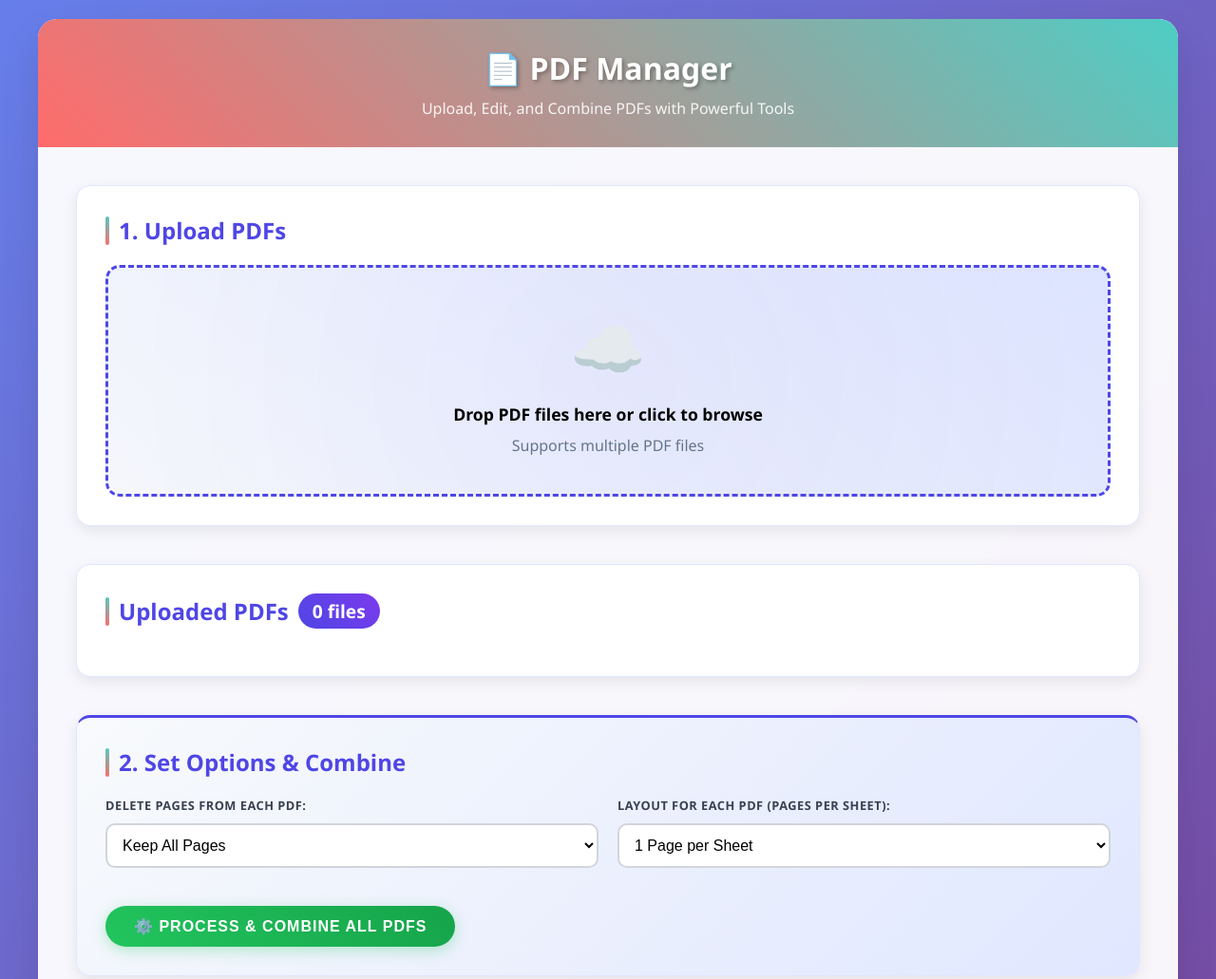
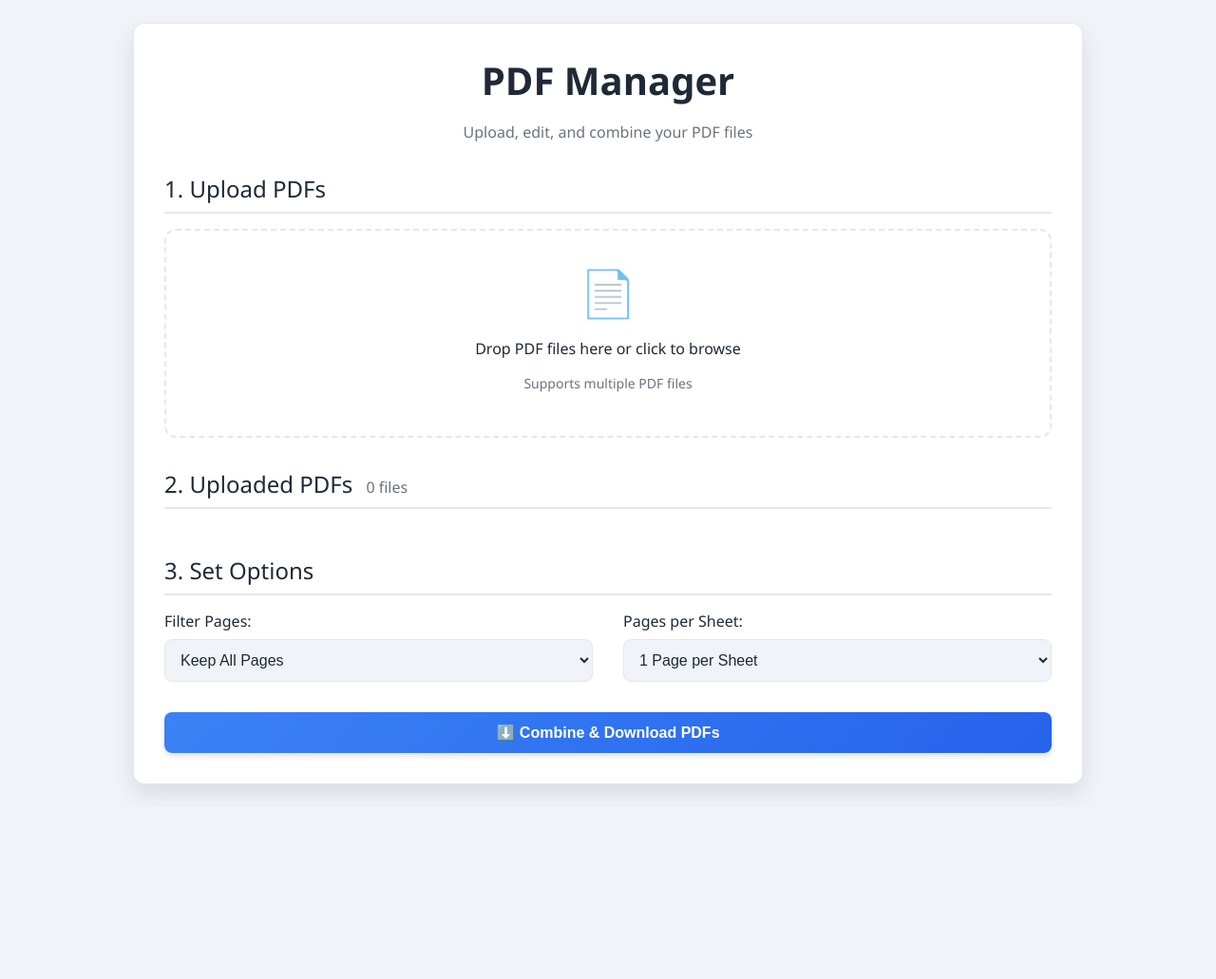
Before and after one commit to Rajveer2009/PDF-Manager, a plain HTML site: page index.html in a window 1280 px wide. Shown: the top 1031 px of the page at 95% size. After the commit the page ends 850 px from the top, so only its background shows below. Drawn offline with Linux system fonts and the light colour scheme.

Commit message:
style: Changed the style of the website

```diff
--- a/index.html
+++ b/index.html
@@ -3,40 +3,33 @@
     <head>
         <meta charset="UTF-8" />
         <meta name="viewport" content="width=device-width, initial-scale=1.0" />
-        <title>PDF Manager - Upload, Edit & Combine</title>
-        <link rel="stylesheet" href="style.css" />
-        <link rel="icon" href="favicon.ico" type="image/x-icon">
+        <title>PDF Manager</title>
         <script src="https://cdnjs.cloudflare.com/ajax/libs/pdf-lib/1.17.1/pdf-lib.min.js"></script>
+        <link rel="stylesheet" href="styles.css" />
+        <link rel="icon" href="favicon.ico" type="image/x-icon" />
     </head>
     <body>
         <div class="container">
             <div class="header">
-                <h1>📄 PDF Manager</h1>
-                <p>Upload, Edit, and Combine PDFs with Powerful Tools</p>
+                <h1>PDF Manager</h1>
+                <p>Upload, edit, and combine your PDF files</p>
             </div>
-
-            <div class="main-content">
             <div class="section">
                 <h2>1. Upload PDFs</h2>
                 <div
                     class="upload-area"
                     onclick="document.getElementById('fileInput').click()"
                 >
-                        <div class="upload-content">
-                            <div class="upload-icon">☁️</div>
+                    <div class="upload-icon">📄</div>
+                    <p>Drop PDF files here or click to browse</p>
                     <p
                         style="
-                                    font-size: 1.1em;
-                                    margin-bottom: 10px;
-                                    font-weight: 600;
+                            font-size: 0.875rem;
+                            color: var(--secondary-text);
                         "
                     >
-                                Drop PDF files here or click to browse
-                            </p>
-                            <p style="color: #64748b">
                         Supports multiple PDF files
                     </p>
-                        </div>
                 </div>
                 <input
                     type="file"
@@ -46,20 +39,21 @@
                     accept=".pdf"
                 />
             </div>
-
             <div class="section">
                 <h2>
-                        Uploaded PDFs
+                    2. Uploaded PDFs
                     <span id="fileCount" class="file-count">0 files</span>
                 </h2>
+                <div
+                    id="uploadedFilesList"
+                    class="file-preview-container"
+                ></div>
             </div>
-
-                <div class="section combine-section">
-                    <h2>2. Set Options & Combine</h2>
-
+            <div class="section">
+                <h2>3. Set Options</h2>
                 <div class="controls">
                     <div class="control-group">
-                            <label>Delete Pages From Each PDF:</label>
+                        <label>Filter Pages:</label>
                         <select id="globalDeleteOption">
                             <option value="none">Keep All Pages</option>
                             <option value="odd">Delete Odd Pages</option>
@@ -67,9 +61,7 @@
                         </select>
                     </div>
                     <div class="control-group">
-                            <label
-                                >Layout For Each PDF (Pages per Sheet):</label
-                            >
+                        <label>Pages per Sheet:</label>
                         <select id="globalLayoutOption">
                             <option value="1">1 Page per Sheet</option>
                             <option value="2">
@@ -78,12 +70,10 @@
                         </select>
                     </div>
                 </div>
-
+            </div>
             <button id="combineBtn" class="btn btn-success">
-                        ⚙️ Process & Combine All PDFs
+                ⬇️ Combine & Download PDFs
             </button>
-                </div>
-
             <div id="progressSection" style="display: none">
                 <div class="progress-bar">
                     <div id="progressFill" class="progress-fill"></div>
@@ -91,7 +81,6 @@
                 <div id="status" class="status"></div>
             </div>
         </div>
-        </div>
         <script src="script.js"></script>
     </body>
 </html>
--- a/script.js
+++ b/script.js
@@ -4,6 +4,7 @@ let uploadedPDFs = [];
 const fileInput = document.getElementById("fileInput");
 const uploadArea = document.querySelector(".upload-area");
 const fileCount = document.getElementById("fileCount");
+const uploadedFilesList = document.getElementById("uploadedFilesList");
 const combineBtn = document.getElementById("combineBtn");
 const progressSection = document.getElementById("progressSection");
 const progressFill = document.getElementById("progressFill");
@@ -14,9 +15,11 @@ uploadArea.addEventListener("dragover", (e) => {
     e.preventDefault();
     uploadArea.classList.add("dragover");
 });
+
 uploadArea.addEventListener("dragleave", () => {
     uploadArea.classList.remove("dragover");
 });
+
 uploadArea.addEventListener("drop", (e) => {
     e.preventDefault();
     uploadArea.classList.remove("dragover");
@@ -25,6 +28,7 @@ uploadArea.addEventListener("drop", (e) => {
     );
     handleFiles(files);
 });
+
 fileInput.addEventListener("change", (e) => {
     handleFiles(Array.from(e.target.files));
 });
@@ -43,30 +47,59 @@ async function handleFiles(files) {
             uploadedPDFs.push(pdf);
         }
     }
+    updatePDFList();
+}
+
+function updatePDFList() {
+    uploadedFilesList.innerHTML = "";
+    uploadedPDFs.forEach((pdf) => {
+        const previewEl = document.createElement("div");
+        previewEl.className = "file-preview";
+        previewEl.innerHTML = `
+            <span class="file-name">${pdf.name}</span>
+            <button class="remove-btn" data-id="${pdf.id}">✖</button>
+        `;
+        uploadedFilesList.appendChild(previewEl);
+    });
     fileCount.textContent = `${uploadedPDFs.length} files`;
 }
 
+uploadedFilesList.addEventListener("click", (e) => {
+    if (e.target.classList.contains("remove-btn")) {
+        const fileId = parseFloat(e.target.dataset.id);
+        uploadedPDFs = uploadedPDFs.filter(
+            (pdf) => pdf.id !== fileId,
+        );
+        updatePDFList();
+    }
+});
+
 combineBtn.addEventListener("click", async () => {
     if (uploadedPDFs.length < 1) {
-        showStatus("Please upload at least 1 PDF to process", "error");
+        showStatus(
+            "Please upload at least 1 PDF to process",
+            "error",
+        );
         return;
     }
 
     showProgress("Processing and Combining PDFs...", "info");
-
     const { PDFDocument, PageSizes, rgb, StandardFonts } = PDFLib;
     const globalDeleteOption = document.getElementById("globalDeleteOption").value;
     const globalLayoutOption = document.getElementById("globalLayoutOption").value;
 
     try {
         const finalCombinedPdf = await PDFDocument.create();
-        const timesRomanFont = await finalCombinedPdf.embedFont(StandardFonts.TimesRoman);
-        const timesRomanBoldFont = await finalCombinedPdf.embedFont(StandardFonts.TimesRomanBold);
+        const timesRomanBoldFont = await finalCombinedPdf.embedFont(
+            StandardFonts.TimesRomanBold,
+        );
         let combinedPageCount = 0;
 
         for (let i = 0; i < uploadedPDFs.length; i++) {
             const pdf = uploadedPDFs[i];
-            updateProgressBar(((i + 1) / uploadedPDFs.length) * 100);
+            updateProgressBar(
+                ((i + 1) / uploadedPDFs.length) * 100,
+            );
 
             // Step 1: Load the source document
             const sourceDoc = await PDFDocument.load(pdf.data);
@@ -100,7 +133,9 @@ combineBtn.addEventListener("click", async () => {
                     sourceDoc,
                     pagesToKeep,
                 );
-                copiedPages.forEach((page) => tempDoc.addPage(page));
+                copiedPages.forEach((page) =>
+                    tempDoc.addPage(page),
+                );
             } else {
                 // If no pages are to be deleted, use the original source document
                 tempDoc = sourceDoc;
@@ -114,17 +149,19 @@ combineBtn.addEventListener("click", async () => {
                 // '2' pages per sheet
                 const layoutDoc = await PDFDocument.create();
                 const srcPages = tempDoc.getPages();
+
                 for (let p = 0; p < srcPages.length; p += 2) {
                     // Create a landscape page by explicitly using [height, width] from the PageSizes array
                     const newPage = layoutDoc.addPage([
                         PageSizes.A4[1],
                         PageSizes.A4[0],
                     ]);
-
                     const { width: newWidth, height: newHeight } =
                         newPage.getSize();
 
-                    const embeddedPage1 = await layoutDoc.embedPage(srcPages[p]);
+                    const embeddedPage1 = await layoutDoc.embedPage(
+                        srcPages[p],
+                    );
                     newPage.drawPage(embeddedPage1, {
                         x: 5,
                         y: 5,
@@ -143,9 +180,10 @@ combineBtn.addEventListener("click", async () => {
                     });
 
                     if (srcPages[p + 1]) {
-                        const embeddedPage2 = await layoutDoc.embedPage(
-                            srcPages[p + 1],
-                        );
+                        const embeddedPage2 =
+                            await layoutDoc.embedPage(
+                                srcPages[p + 1],
+                            );
                         newPage.drawPage(embeddedPage2, {
                             x: newWidth / 2 + 5,
                             y: 5,
@@ -180,8 +218,12 @@ combineBtn.addEventListener("click", async () => {
 
                 const pageNumberText = `${combinedPageCount}`;
                 const fontSize = 12;
-                const textWidth = timesRomanBoldFont.widthOfTextAtSize(pageNumberText, fontSize);
-                const x = (page.getWidth() / 2) - (textWidth / 2);
+                const textWidth =
+                    timesRomanBoldFont.widthOfTextAtSize(
+                        pageNumberText,
+                        fontSize,
+                    );
+                const x = page.getWidth() / 2 - textWidth / 2;
                 const y = 15;
 
                 page.drawText(pageNumberText, {
@@ -210,7 +252,10 @@ combineBtn.addEventListener("click", async () => {
 
         showStatus("PDFs combined successfully!", "success");
     } catch (error) {
-        showStatus("Error combining PDFs: " + error.message, "error");
+        showStatus(
+            "Error combining PDFs: " + error.message,
+            "error",
+        );
     }
 });
 
@@ -235,4 +280,4 @@ function updateProgressBar(percent) {
 }
 
 // --- Initialize ---
-fileCount.textContent = `${uploadedPDFs.length} files`;
+updatePDFList();
--- a/style.css
+++ /dev/null
@@ -1,331 +0,0 @@
-* {
-    margin: 0;
-    padding: 0;
-    box-sizing: border-box;
-}
-
-body {
-    font-family: "Segoe UI", Tahoma, Geneva, Verdana, sans-serif;
-    background: linear-gradient(135deg, #667eea 0%, #764ba2 100%);
-    min-height: 100vh;
-    padding: 20px;
-}
-
-.container {
-    max-width: 1200px;
-    margin: 0 auto;
-    background: rgba(255, 255, 255, 0.95);
-    border-radius: 20px;
-    box-shadow: 0 20px 40px rgba(0, 0, 0, 0.1);
-    overflow: hidden;
-    backdrop-filter: blur(10px);
-}
-
-.header {
-    background: linear-gradient(45deg, #ff6b6b, #4ecdc4);
-    color: white;
-    padding: 30px;
-    text-align: center;
-}
-
-.header h1 {
-    font-size: 2em; /* Reduced font size */
-    margin-bottom: 10px;
-    text-shadow: 2px 2px 4px rgba(0, 0, 0, 0.3);
-}
-
-.header p {
-    font-size: 1em; /* Reduced font size */
-    opacity: 0.9;
-}
-
-.main-content {
-    padding: 40px;
-}
-
-.section {
-    margin-bottom: 40px;
-    padding: 30px;
-    background: white;
-    border-radius: 15px;
-    box-shadow: 0 5px 15px rgba(0, 0, 0, 0.08);
-    border: 1px solid #e0e7ff;
-}
-
-.section h2 {
-    color: #4f46e5;
-    margin-bottom: 20px;
-    font-size: 1.5em; /* Reduced font size */
-    display: flex;
-    align-items: center;
-    gap: 10px;
-}
-
-.section h2::before {
-    content: "";
-    width: 4px;
-    height: 30px;
-    background: linear-gradient(45deg, #ff6b6b, #4ecdc4);
-    border-radius: 2px;
-}
-
-.upload-area {
-    border: 3px dashed #4f46e5;
-    border-radius: 15px;
-    padding: 40px;
-    text-align: center;
-    background: linear-gradient(45deg, #f8fafc, #e0e7ff);
-    transition: all 0.3s ease;
-    cursor: pointer;
-    position: relative;
-    overflow: hidden;
-}
-
-.upload-area::before {
-    content: "";
-    position: absolute;
-    top: -50%;
-    left: -50%;
-    width: 200%;
-    height: 200%;
-    background: radial-gradient(
-        circle,
-        rgba(79, 70, 229, 0.1) 0%,
-        transparent 70%
-    );
-    animation: pulse 4s ease-in-out infinite;
-}
-
-@keyframes pulse {
-    0%,
-    100% {
-        opacity: 0;
-        transform: scale(0.8);
-    }
-    50% {
-        opacity: 1;
-        transform: scale(1.2);
-    }
-}
-
-.upload-area:hover {
-    border-color: #ff6b6b;
-    background: linear-gradient(45deg, #fff1f0, #ffe4e1);
-    transform: translateY(-2px);
-}
-
-.upload-area.dragover {
-    border-color: #4ecdc4;
-    background: linear-gradient(45deg, #f0fdfa, #ccfbf1);
-    transform: scale(1.02);
-}
-
-.upload-content {
-    position: relative;
-    z-index: 2;
-}
-
-.upload-icon {
-    font-size: 4em;
-    color: #4f46e5;
-    margin-bottom: 15px;
-    animation: bounce 2s infinite;
-}
-
-@keyframes bounce {
-    0%,
-    20%,
-    50%,
-    80%,
-    100% {
-        transform: translateY(0);
-    }
-    40% {
-        transform: translateY(-10px);
-    }
-    60% {
-        transform: translateY(-5px);
-    }
-}
-
-.file-input {
-    display: none;
-}
-
-.btn {
-    background: linear-gradient(45deg, #4f46e5, #7c3aed);
-    color: white;
-    border: none;
-    padding: 12px 30px;
-    border-radius: 25px;
-    cursor: pointer;
-    font-size: 1em;
-    font-weight: 600;
-    transition: all 0.3s ease;
-    box-shadow: 0 4px 15px rgba(79, 70, 229, 0.3);
-    text-transform: uppercase;
-    letter-spacing: 1px;
-    display: inline-block;
-    margin-top: 20px;
-}
-
-.btn:hover {
-    transform: translateY(-2px);
-    box-shadow: 0 6px 20px rgba(79, 70, 229, 0.4);
-    background: linear-gradient(45deg, #5b21b6, #4f46e5);
-}
-
-.btn:active {
-    transform: translateY(0);
-}
-
-.btn-danger {
-    background: linear-gradient(45deg, #ef4444, #dc2626);
-    box-shadow: 0 4px 15px rgba(239, 68, 68, 0.3);
-    margin-top: 0;
-}
-
-.btn-danger:hover {
-    background: linear-gradient(45deg, #dc2626, #b91c1c);
-    box-shadow: 0 6px 20px rgba(239, 68, 68, 0.4);
-}
-
-.btn-success {
-    background: linear-gradient(45deg, #22c55e, #16a34a);
-    box-shadow: 0 4px 15px rgba(34, 197, 94, 0.3);
-}
-
-.btn-success:hover {
-    background: linear-gradient(45deg, #16a34a, #15803d);
-    box-shadow: 0 6px 20px rgba(34, 197, 94, 0.4);
-}
-
-.controls {
-    display: grid;
-    grid-template-columns: repeat(auto-fit, minmax(200px, 1fr));
-    gap: 20px;
-    margin-bottom: 20px;
-}
-
-.control-group {
-    display: flex;
-    flex-direction: column;
-    gap: 10px;
-}
-
-.control-group label {
-    font-weight: 600;
-    color: #374151;
-    font-size: 0.8em; /* Reduced font size */
-    text-transform: uppercase;
-    letter-spacing: 0.5px;
-}
-
-select {
-    padding: 12px;
-    border: 2px solid #d1d5db;
-    border-radius: 10px;
-    font-size: 1em;
-    background: white;
-    transition: all 0.3s ease;
-}
-
-select:focus {
-    outline: none;
-    border-color: #4f46e5;
-    box-shadow: 0 0 0 3px rgba(79, 70, 229, 0.1);
-}
-
-.progress-bar {
-    width: 100%;
-    height: 8px;
-    background: #e5e7eb;
-    border-radius: 4px;
-    overflow: hidden;
-    margin: 20px 0;
-}
-
-.progress-fill {
-    height: 100%;
-    background: linear-gradient(90deg, #4f46e5, #7c3aed);
-    width: 0%;
-    transition: width 0.3s ease;
-    position: relative;
-}
-
-.progress-fill::after {
-    content: "";
-    position: absolute;
-    top: 0;
-    left: 0;
-    right: 0;
-    bottom: 0;
-    background: linear-gradient(
-        90deg,
-        transparent,
-        rgba(255, 255, 255, 0.3),
-        transparent
-    );
-    animation: shimmer 2s infinite;
-}
-
-@keyframes shimmer {
-    0% {
-        transform: translateX(-100%);
-    }
-    100% {
-        transform: translateX(100%);
-    }
-}
-
-.status {
-    text-align: center;
-    padding: 15px;
-    border-radius: 10px;
-    margin: 15px 0;
-    font-weight: 600;
-}
-
-.status.success {
-    background: linear-gradient(45deg, #dcfce7, #bbf7d0);
-    color: #166534;
-    border: 1px solid #22c55e;
-}
-
-.status.error {
-    background: linear-gradient(45deg, #fef2f2, #fecaca);
-    color: #991b1b;
-    border: 1px solid #ef4444;
-}
-
-.status.info {
-    background: linear-gradient(45deg, #eff6ff, #dbeafe);
-    color: #1e40af;
-    border: 1px solid #3b82f6;
-}
-
-.combine-section {
-    border-top: 3px solid #4f46e5;
-    background: linear-gradient(135deg, #f8fafc, #e0e7ff);
-}
-
-.file-count {
-    background: linear-gradient(45deg, #4f46e5, #7c3aed);
-    color: white;
-    padding: 5px 15px;
-    border-radius: 20px;
-    font-size: 0.8em;
-    font-weight: 600;
-}
-
-@media (max-width: 768px) {
-    body {
-        font-size: 0.9em; /* Overall font size reduction on mobile */
-    }
-    .main-content {
-        padding: 20px;
-    }
-    .controls {
-        grid-template-columns: 1fr;
-    }
-}
--- /dev/null
+++ b/styles.css
@@ -0,0 +1,253 @@
+:root {
+    --bg-color: #f0f4f8;
+    --container-bg: #ffffff;
+    --text-color: #1f2937;
+    --secondary-text: #6b7280;
+    --border-color: #e5e7eb;
+    --accent-color: #3b82f6;
+    --accent-hover: #2563eb;
+    --success-color: #10b981;
+    --error-color: #ef4444;
+}
+
+* {
+    box-sizing: border-box;
+}
+
+body {
+    font-family:
+        "Segoe UI", "Roboto", "Oxygen", "Ubuntu", "Cantarell", "Fira Sans",
+        "Droid Sans", "Helvetica Neue", sans-serif;
+    background-color: var(--bg-color);
+    color: var(--text-color);
+    display: flex;
+    justify-content: center;
+    align-items: center;
+    min-height: 100vh;
+    padding: 1rem;
+}
+
+.container {
+    max-width: 1000px;
+    width: 100%;
+    background-color: var(--container-bg);
+    border-radius: 12px;
+    box-shadow: 0 10px 25px rgba(0, 0, 0, 0.1);
+    padding: 2rem;
+    border: 1px solid var(--border-color);
+}
+
+.header {
+    text-align: center;
+    margin-bottom: 2rem;
+}
+
+.header h1 {
+    font-size: 2.5rem;
+    margin-bottom: 0.5rem;
+    margin-top: 0;
+    font-weight: 600;
+}
+
+.header p {
+    color: var(--secondary-text);
+}
+
+.section {
+    margin-bottom: 2rem;
+}
+
+.section h2 {
+    font-size: 1.5rem;
+    margin-bottom: 1rem;
+    font-weight: 500;
+    border-bottom: 2px solid var(--border-color);
+    padding-bottom: 0.5rem;
+}
+
+.upload-area {
+    border: 2px dashed var(--border-color);
+    border-radius: 12px;
+    padding: 2rem;
+    text-align: center;
+    cursor: pointer;
+    transition:
+        border-color 0.3s,
+        background-color 0.3s;
+}
+
+.upload-area:hover {
+    border-color: var(--accent-color);
+    background-color: #f9fafb;
+}
+
+.upload-area .upload-icon {
+    font-size: 3rem;
+    margin-bottom: 1rem;
+    color: var(--secondary-text);
+}
+
+.file-count {
+    font-size: 1rem;
+    color: var(--secondary-text);
+    margin-left: 0.5rem;
+}
+
+.file-input {
+    display: none;
+}
+
+.controls {
+    display: flex;
+    flex-direction: row;
+    flex-wrap: wrap;
+    gap: 2rem;
+}
+
+.control-group {
+    display: flex;
+    flex-direction: column;
+    flex: 1;
+}
+
+.control-group label {
+    margin-bottom: 0.5rem;
+    font-weight: 500;
+}
+
+select {
+    padding: 0.75rem;
+    border-radius: 8px;
+    background-color: var(--bg-color);
+    color: var(--text-color);
+    border: 1px solid var(--border-color);
+    font-size: 1rem;
+    transition: border-color 0.3s;
+}
+
+select:focus {
+    outline: none;
+    border-color: var(--accent-color);
+}
+
+/* Style for the main action button */
+.btn {
+    padding: 0.75rem 1.5rem;
+    border: none;
+    border-radius: 8px;
+    cursor: pointer;
+    font-size: 1rem;
+    font-weight: 600;
+    transition:
+        background-color 0.3s,
+        transform 0.1s;
+    color: white;
+    box-shadow: 0 4px 6px rgba(0, 0, 0, 0.1);
+}
+
+.btn:active {
+    transform: translateY(1px);
+}
+
+.btn-success {
+    background: linear-gradient(
+        135deg,
+        var(--accent-color),
+        var(--accent-hover)
+    );
+    width: 100%; /* Make the button span the full width */
+}
+
+.btn-success:hover {
+    background: linear-gradient(135deg, var(--accent-hover), #1d4ed8);
+}
+
+.progress-bar {
+    width: 100%;
+    background-color: var(--border-color);
+    border-radius: 5px;
+    margin-top: 1.5rem;
+}
+
+.progress-fill {
+    height: 10px;
+    background-color: var(--success-color);
+    border-radius: 5px;
+    transition: width 0.3s;
+}
+
+.status {
+    margin-top: 0.5rem;
+    text-align: center;
+    font-weight: bold;
+}
+
+.status.success {
+    color: var(--success-color);
+}
+
+.status.error {
+    color: var(--error-color);
+}
+
+.status.info {
+    color: var(--accent-color);
+}
+
+.file-preview-container {
+    display: flex;
+    flex-wrap: wrap;
+    gap: 1rem;
+    margin-top: 1rem;
+}
+
+.file-preview {
+    display: flex;
+    align-items: center;
+    background-color: var(--bg-color);
+    border: 1px solid var(--border-color);
+    border-radius: 8px;
+    padding: 0.5rem 1rem;
+    font-size: 0.875rem;
+    color: var(--text-color);
+    gap: 0.5rem;
+    max-width: 100%;
+    overflow: hidden;
+    text-overflow: ellipsis;
+    white-space: nowrap;
+}
+
+.file-name {
+    overflow: hidden;
+    text-overflow: ellipsis;
+    white-space: nowrap;
+}
+
+.remove-btn {
+    background: none;
+    border: none;
+    color: var(--error-color);
+    cursor: pointer;
+    font-size: 1rem;
+    padding: 0;
+    line-height: 1;
+    transition: transform 0.1s;
+}
+
+.remove-btn:hover {
+    transform: scale(1.1);
+}
+
+@media (max-width: 600px) {
+    body {
+        padding: 1rem;
+    }
+
+    .container {
+        padding: 1.5rem;
+    }
+
+    .header h1 {
+        font-size: 2rem;
+    }
+}
```
Lines whose indentation alone changed are shown as unchanged.
